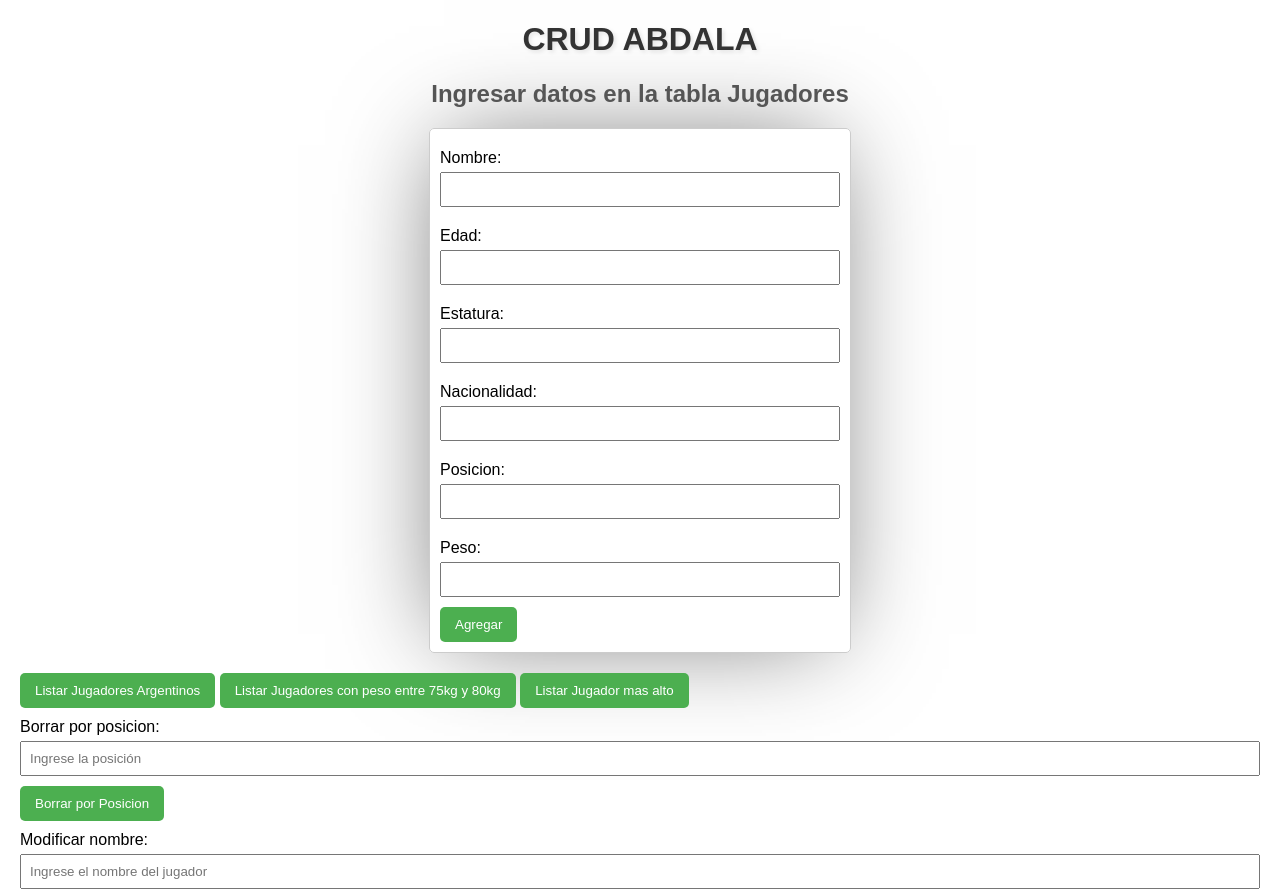
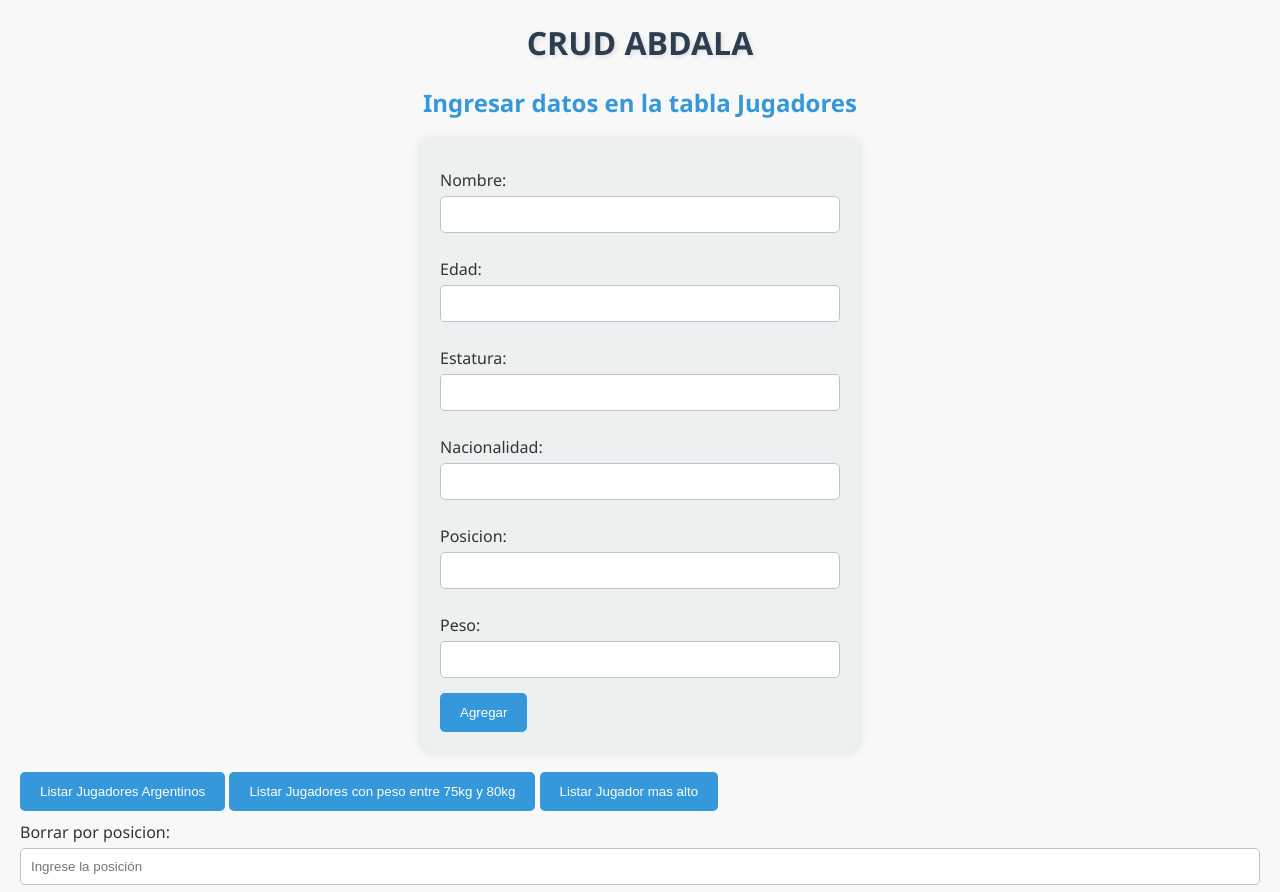
Before and after one commit to fojelio/adbdalaExam, a website: page index.html in a window 1280 px wide. Shown: the top 892 px of the page. Drawn offline with Linux system fonts and the light colour scheme; no server answers.

Commit message:
Se refactorizan secciones del diseño

```diff
--- a/index.html
+++ b/index.html
@@ -6,55 +6,67 @@
 
   <style>
     body {
-      font-family: Arial, sans-serif;
+      font-family: 'Segoe UI', Tahoma, Geneva, Verdana, sans-serif;
       margin: 20px;
+      background-color: #f8f8f8;
     }
 
     h1 {
       text-align: center;
-      color: #333;
+      color: #2c3e50;
       text-shadow: 2px 2px 4px rgba(0, 0, 0, 0.1);
     }
 
     h2 {
       text-align: center;
-      color: #555;
+      color: #3498db;
     }
 
     form {
       max-width: 400px;
       margin: 20px auto;
-      padding: 10px;
-      border: 1px solid #ccc;
-      border-radius: 5px;
-      box-shadow: -3px -1px 98px -18px rgba(0, 0, 0, 0.58);
-      -webkit-box-shadow: -3px -1px 98px -18px rgba(0, 0, 0, 0.58);
-      -moz-box-shadow: -3px -1px 98px -18px rgba(0, 0, 0, 0.58);
+      padding: 20px;
+      background-color: #ecf0f1;
+      border-radius: 10px;
+      box-shadow: 0 0 10px rgba(0, 0, 0, 0.1);
     }
 
     label {
       display: block;
       margin: 10px 0 5px;
+      color: #333;
     }
 
     input {
       width: 100%;
-      padding: 8px;
-      margin-bottom: 10px;
+      padding: 10px;
+      margin-bottom: 15px;
       box-sizing: border-box;
+      border: 1px solid #bdc3c7;
+      border-radius: 5px;
     }
 
     button {
-      background-color: #4CAF50;
+      background-color: #3498db;
       color: white;
-      padding: 10px 15px;
+      padding: 12px 20px;
       border: none;
       border-radius: 5px;
       cursor: pointer;
+      transition: background-color 0.3s ease;
     }
 
     button:hover {
-      background-color: #458ea0;
+      background-color: #3498db;
+    }
+
+    button.list-buttons {
+      background-color: #3498db;
+      margin: 10px;
+    }
+
+    button.list-buttons:hover {
+      background-color: #2980b9;
     }
 
     ul {
@@ -63,21 +75,13 @@
     }
 
     li {
-      background-color: #f9f9f9;
-      margin: 5px 0;
-      padding: 10px;
-      border: 1px solid #ddd;
+      background-color: #ffffff;
+      margin: 10px 0;
+      padding: 15px;
+      border: 1px solid #bdc3c7;
       border-radius: 5px;
       box-shadow: 0 2px 4px rgba(0, 0, 0, 0.1);
-    }
-
-    button.list-buttons {
-      background-color: #008CBA;
-      margin: 10px;
-    }
-
-    button.list-buttons:hover {
-      background-color: #0077A3;
+      color: #333;
     }
 
     #datos {
```
Also changed, not shown: 1 other file.
